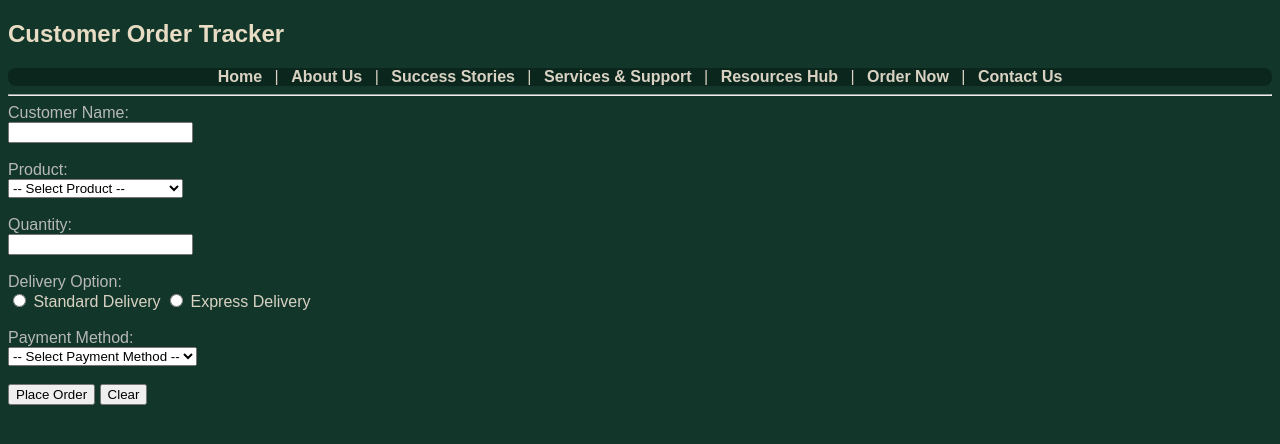
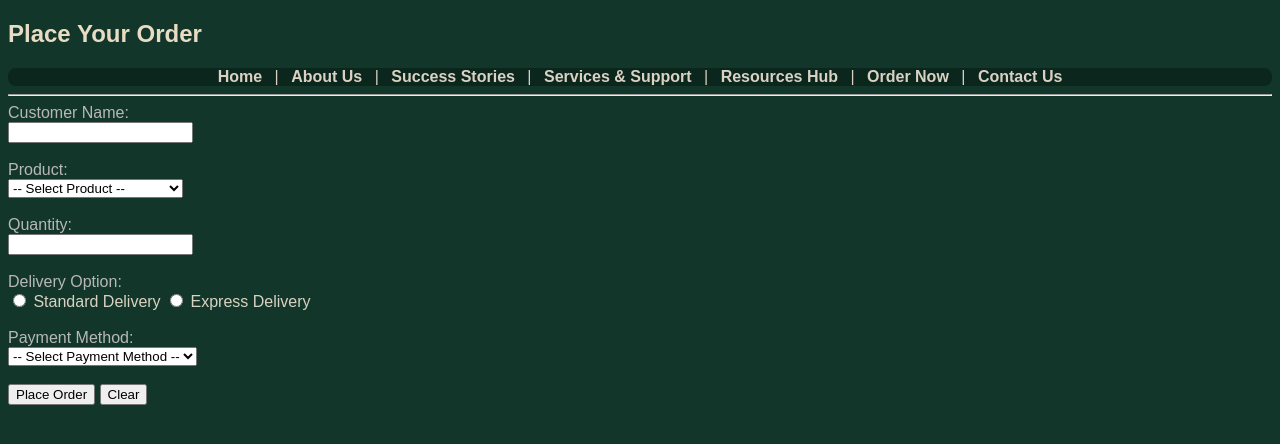
Before and after one commit to JawadAlhindi/web-project, a plain HTML site: page order.html in a window 1280 px wide. Drawn offline with Linux system fonts and the light colour scheme.

Commit message:
Update email contact to onlinebookstore@gmail.com in contact.html and services.html; adjust order.html title and heading for consistency

```diff
--- a/order.html
+++ b/order.html
@@ -3,7 +3,7 @@
 <head>
     <meta charset="UTF-8">
     <meta name="viewport" content="width=device-width, initial-scale=1.0">
-    <title>Customer Order Tracker</title>
+    <title>Place Your Order - Online Book Store</title>
     <style>
         body {
             background-color: #12372A;
@@ -61,7 +61,7 @@
 
 <body>
 
-    <h2>Customer Order Tracker</h2>
+    <h2>Place Your Order</h2>
     <nav>
         <a class="bookmark" href="index.html">Home</a> |
         <a class="bookmark" href="about.html">About Us</a> |
```
Also changed, not shown: contact.html (+1 -1 lines), services.html (+1 -1 lines).
